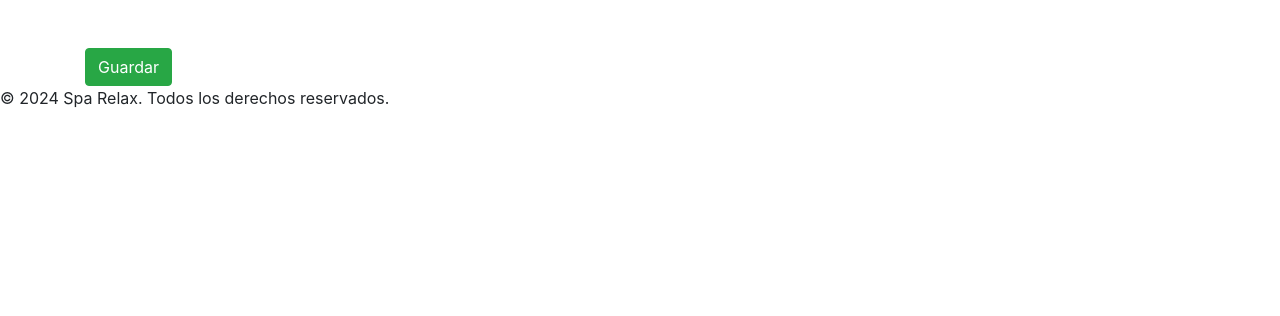
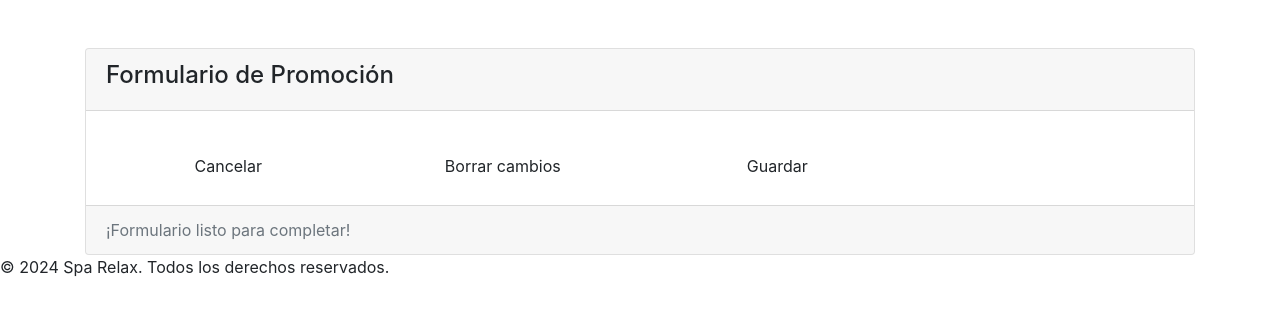
Before and after one commit to InaLiwi/SistemaSpa, a Django app: page /c_promos in a window 1280 px wide. Shown: the part 56-372 px from the top of the page. Run offline with Django 3.2, Linux system fonts and the light colour scheme; some libraries are stand-ins or nearby versions.

Commit message:
pagina inicio promos, en camino

```diff
--- a/spa/templates/promociones/form.html
+++ b/spa/templates/promociones/form.html
@@ -1,25 +1,37 @@
-<form enctype="multipart/form-data" method="post" class="mt-5">
-        {% csrf_token %} <!-- Esta línea indica que el formulario está dentro de nuestro sistema, y no de otro -->
-        {% for campo in formulario %} <!-- Ciclo for, para iterar dentro de los campos del formulario (ese al que accedes con /admin), y aplicar sus valores al input vez tras vez -->
+<div class="card mt-5">
+    <div class="card-header">
+        <h4>Formulario de Promoción</h4>
+    </div>
+    <div class="card-body">
+        <form enctype="multipart/form-data" method="post" class="mt-3">
+            {% csrf_token %}
+            {% for campo in formulario %}
             <div class="mb-3">
-        <label for="" class="form-label">{{campo.label}} </label>
+                <label for="{{campo.id}}" class="form-label">{{campo.label}}</label>
                 <input
                     type="{{campo.field.widget.input_type}}"
-            class="form-control"
+                    class="form-control {% if campo.errors %}is-invalid{% endif %}"
                     name="{{campo.name}}"
                     id="{{campo.id}}"
-            aria-describedby="helpId"
                     placeholder="{{campo.label}}"
+                    required
                 />
-        <small id="helpId" class="form-text text-muted">agrega con confianza</small>
+                {% if campo.errors %}
+                <div class="invalid-feedback">
+                    {{ campo.errors }}
                 </div>
-    <div class="col-12 help-text"> {{campo.errors}} </div>
+                {% endif %}
+            </div>
             {% endfor %}
-    <input
-       name=""
-       id=""
-       class="btn btn-success"
-       type="submit"
-       value="Guardar"
-    />
+
+            <div class="row justify-content-evenly">
+                <a class="btn col-3" href="{% url 'promos' %}" role="button"> Cancelar </a>
+                <input class="btn col-3" type="reset" value="Borrar cambios"/>
+                <input class="btn col-3" type="submit" value="Guardar"/>
+            </div>
         </form>
+    </div>
+    <div class="card-footer text-muted">
+        ¡Formulario listo para completar!
+    </div>
+</div>
```
Also changed, not shown: spa/templates/promociones/index.html (+42 -0 lines). Lines whose indentation alone changed are shown as unchanged.
